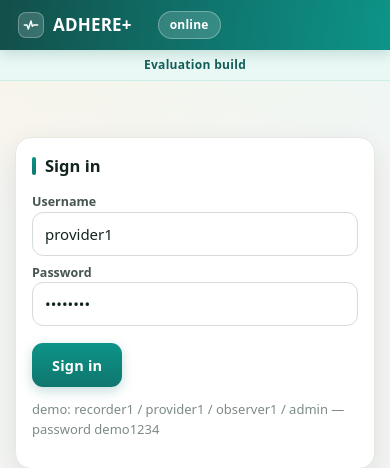
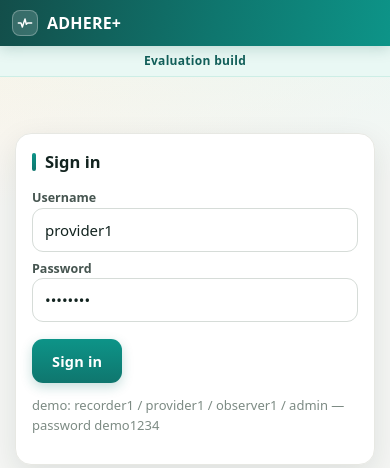
Before and after one commit to Danerku/ADHERE-plus, a PHP site: page / in a window 390 px wide. Shown: the top 468 px of the page. Run offline with PHP 8.4, Linux system fonts and the light colour scheme.

Commit message:
Mobile layout fixes

```diff
--- a/public/styles.css
+++ b/public/styles.css
@@ -168,4 +168,11 @@ main > .card:only-child{box-shadow:var(--shadow-lg)}
   main{padding:16px 12px 32px}
   .card{padding:16px}
   a.nav{padding:9px 13px; font-size:13.5px}
+  header#top{padding:10px 12px; gap:8px}
+  header#top b{font-size:16px}
+  header#top #who{flex:1; min-width:0; white-space:nowrap; overflow:hidden; text-overflow:ellipsis; font-size:12px}
+  header#top button{padding:5px 11px; font-size:12px; flex:0 0 auto}
+  #net.pill{display:none}
+  .card table{display:block; width:100%; overflow-x:auto; -webkit-overflow-scrolling:touch; white-space:nowrap}
+  th,td{padding:9px 11px}
 }
```
